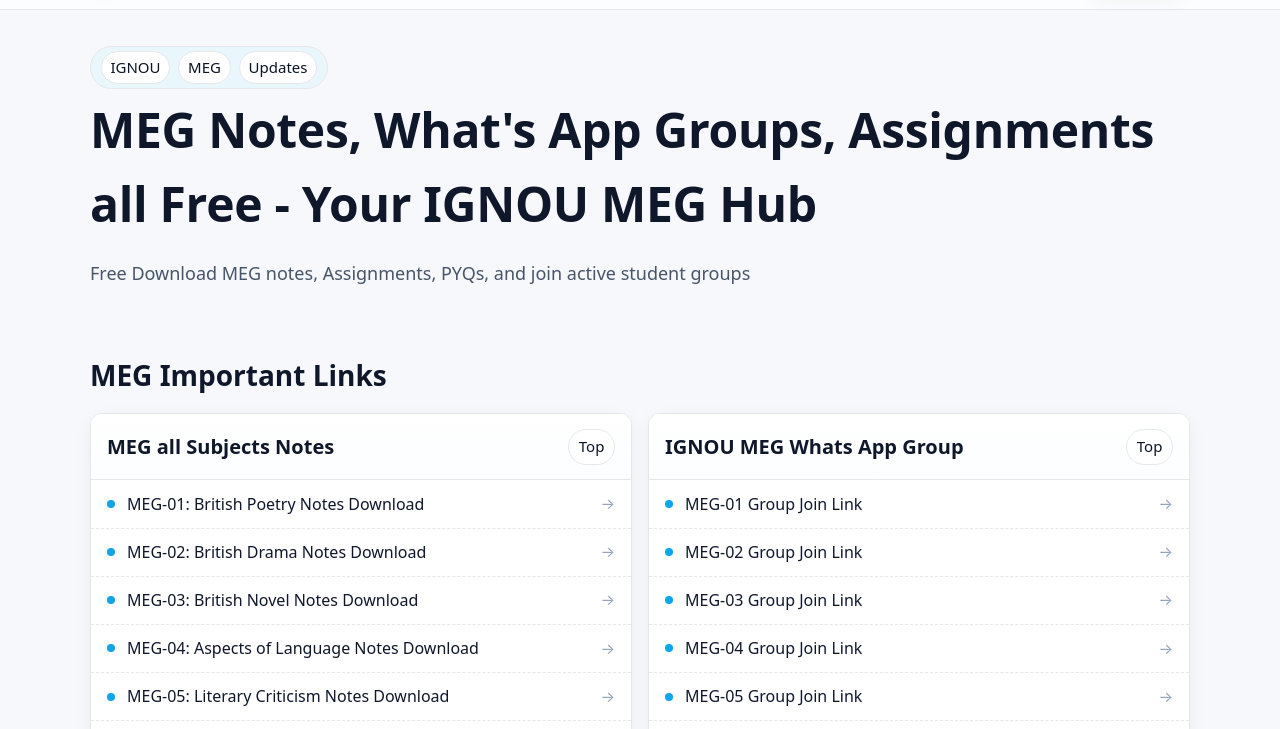
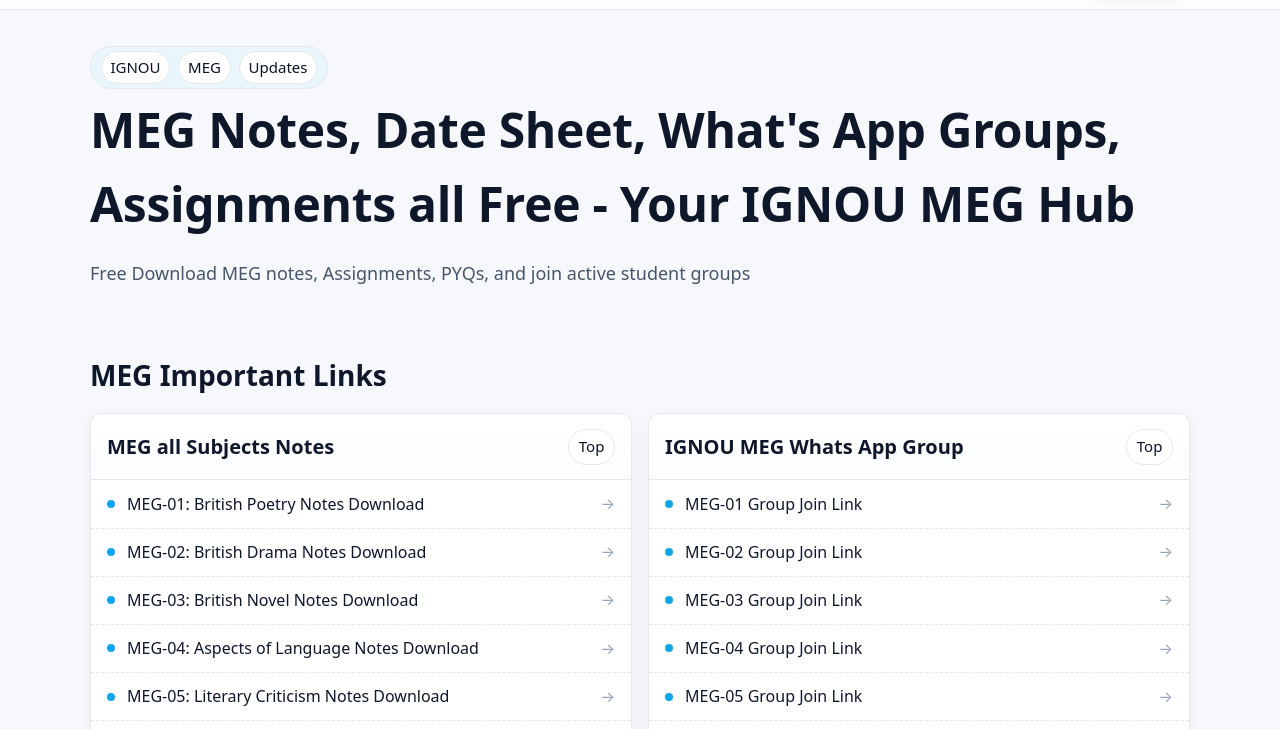
Before and after one commit to ManishYadav-DigitalMarketingExpert/bestdigitalmarketersite, a plain HTML site: page ignou/meg-piku-world.html in a window 1280 px wide. Shown: the part 58-787 px from the top of the page. Drawn offline with Linux system fonts and the light colour scheme.

Commit message:
Update meg-piku-world.html
MEG Notes, What's App Groups, Assignments all Free - Your IGNOU MEG Hub
date sheet heading update

```diff
--- a/ignou/meg-piku-world.html
+++ b/ignou/meg-piku-world.html
@@ -554,7 +554,7 @@
           <span class="badge" aria-hidden="true">MEG</span>
           <span class="badge" aria-hidden="true">Updates</span>
         </span>
-        <h1>MEG Notes, What's App Groups, Assignments all Free - Your IGNOU MEG Hub</h1>
+        <h1>MEG Notes, Date Sheet, What's App Groups, Assignments all Free - Your IGNOU MEG Hub</h1>
         <p class="lead">
 Free Download MEG notes, Assignments, PYQs, and join active student groups</p>
 
```
